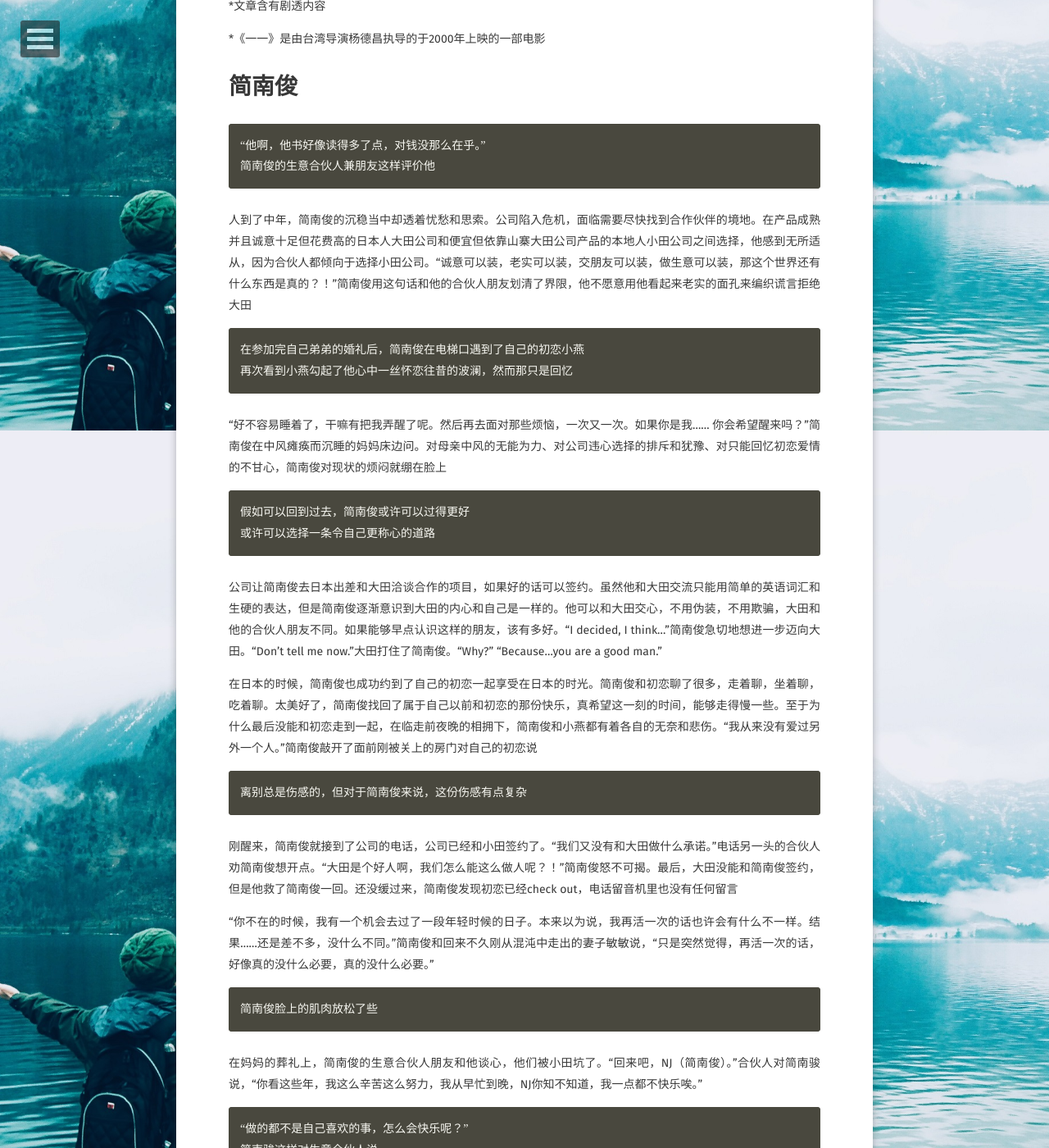
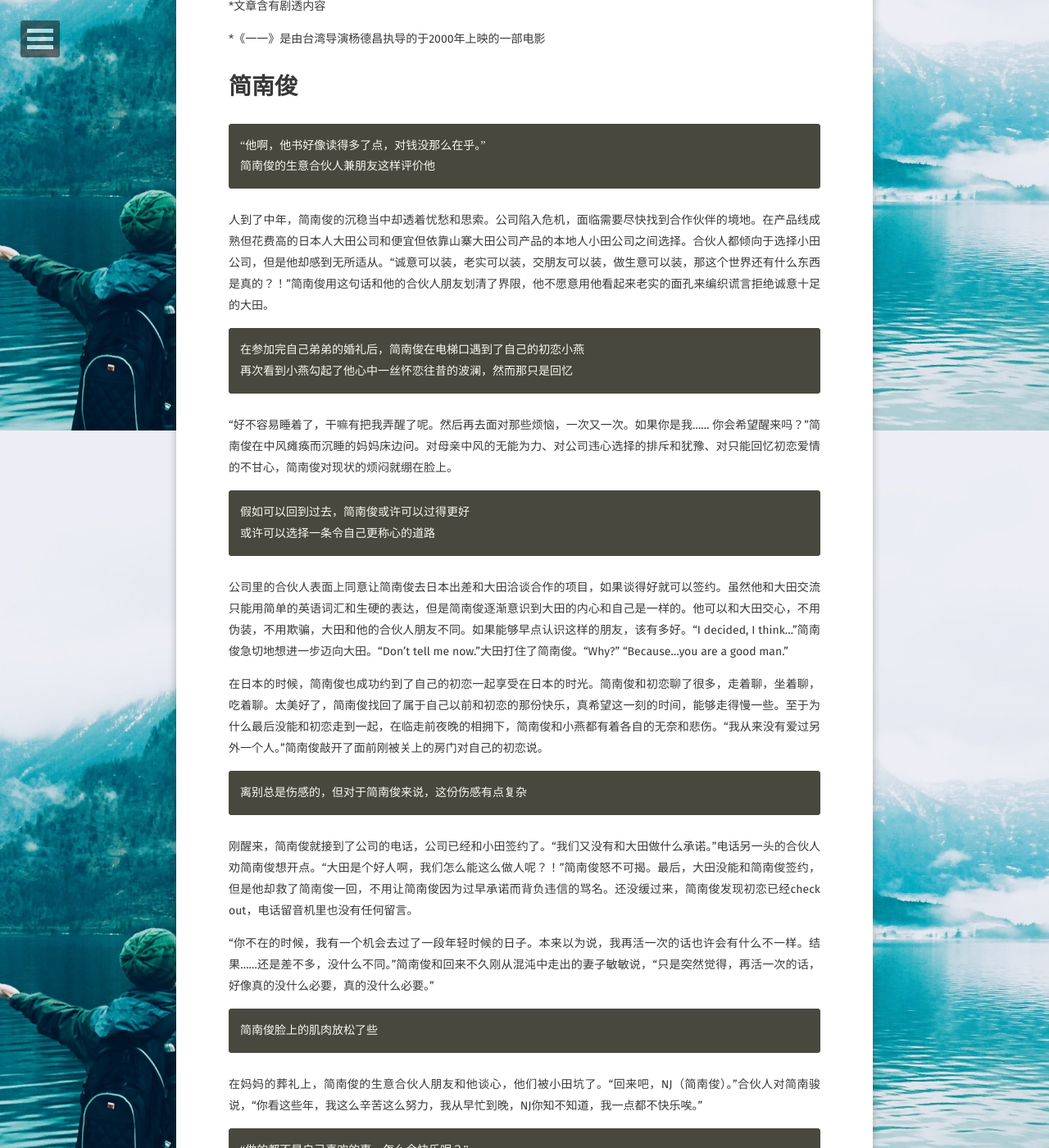
Before and after one commit to ligggnin/ligggnin.github.io, a Jekyll site: the page built from _posts/2017-01-02-film notes-a one and a two-NJ part.md, in a window 1280 px wide and 1400 px high, scrolled down 375 px. Shown: the whole window at 82% size. Built offline with Jekyll 4.4.1, drawn with Linux system fonts in a browser that asks for light colours; some web fonts are replaced; comment, search, counter and statistics services are not loaded.

Commit message:
Update 2017-01-02-film notes-a one and a two-NJ part.md

```diff
--- a/_posts/2017-01-02-film notes-a one and a two-NJ part.md
+++ b/_posts/2017-01-02-film notes-a one and a two-NJ part.md
@@ -17,23 +17,23 @@ comments: true
     “他啊，他书好像读得多了点，对钱没那么在乎。”
     简南俊的生意合伙人兼朋友这样评价他
 
-人到了中年，简南俊的沉稳当中却透着忧愁和思索。公司陷入危机，面临需要尽快找到合作伙伴的境地。在产品成熟并且诚意十足但花费高的日本人大田公司和便宜但依靠山寨大田公司产品的本地人小田公司之间选择，他感到无所适从，因为合伙人都倾向于选择小田公司。“诚意可以装，老实可以装，交朋友可以装，做生意可以装，那这个世界还有什么东西是真的？！”简南俊用这句话和他的合伙人朋友划清了界限，他不愿意用他看起来老实的面孔来编织谎言拒绝大田
+人到了中年，简南俊的沉稳当中却透着忧愁和思索。公司陷入危机，面临需要尽快找到合作伙伴的境地。在产品线成熟但花费高的日本人大田公司和便宜但依靠山寨大田公司产品的本地人小田公司之间选择。合伙人都倾向于选择小田公司，但是他却感到无所适从。“诚意可以装，老实可以装，交朋友可以装，做生意可以装，那这个世界还有什么东西是真的？！”简南俊用这句话和他的合伙人朋友划清了界限，他不愿意用他看起来老实的面孔来编织谎言拒绝诚意十足的大田。
 
     在参加完自己弟弟的婚礼后，简南俊在电梯口遇到了自己的初恋小燕
     再次看到小燕勾起了他心中一丝怀恋往昔的波澜，然而那只是回忆
 
-“好不容易睡着了，干嘛有把我弄醒了呢。然后再去面对那些烦恼，一次又一次。如果你是我…… 你会希望醒来吗？”简南俊在中风瘫痪而沉睡的妈妈床边问。对母亲中风的无能为力、对公司违心选择的排斥和犹豫、对只能回忆初恋爱情的不甘心，简南俊对现状的烦闷就绷在脸上
+“好不容易睡着了，干嘛有把我弄醒了呢。然后再去面对那些烦恼，一次又一次。如果你是我…… 你会希望醒来吗？”简南俊在中风瘫痪而沉睡的妈妈床边问。对母亲中风的无能为力、对公司违心选择的排斥和犹豫、对只能回忆初恋爱情的不甘心，简南俊对现状的烦闷就绷在脸上。
 
     假如可以回到过去，简南俊或许可以过得更好
     或许可以选择一条令自己更称心的道路
 
-公司让简南俊去日本出差和大田洽谈合作的项目，如果好的话可以签约。虽然他和大田交流只能用简单的英语词汇和生硬的表达，但是简南俊逐渐意识到大田的内心和自己是一样的。他可以和大田交心，不用伪装，不用欺骗，大田和他的合伙人朋友不同。如果能够早点认识这样的朋友，该有多好。“I decided, I think...”简南俊急切地想进一步迈向大田。“Don't tell me now.”大田打住了简南俊。“Why?” “Because...you are a good man.”
+公司里的合伙人表面上同意让简南俊去日本出差和大田洽谈合作的项目，如果谈得好就可以签约。虽然他和大田交流只能用简单的英语词汇和生硬的表达，但是简南俊逐渐意识到大田的内心和自己是一样的。他可以和大田交心，不用伪装，不用欺骗，大田和他的合伙人朋友不同。如果能够早点认识这样的朋友，该有多好。“I decided, I think...”简南俊急切地想进一步迈向大田。“Don't tell me now.”大田打住了简南俊。“Why?” “Because...you are a good man.”
 
-在日本的时候，简南俊也成功约到了自己的初恋一起享受在日本的时光。简南俊和初恋聊了很多，走着聊，坐着聊，吃着聊。太美好了，简南俊找回了属于自己以前和初恋的那份快乐，真希望这一刻的时间，能够走得慢一些。至于为什么最后没能和初恋走到一起，在临走前夜晚的相拥下，简南俊和小燕都有着各自的无奈和悲伤。“我从来没有爱过另外一个人。”简南俊敲开了面前刚被关上的房门对自己的初恋说
+在日本的时候，简南俊也成功约到了自己的初恋一起享受在日本的时光。简南俊和初恋聊了很多，走着聊，坐着聊，吃着聊。太美好了，简南俊找回了属于自己以前和初恋的那份快乐，真希望这一刻的时间，能够走得慢一些。至于为什么最后没能和初恋走到一起，在临走前夜晚的相拥下，简南俊和小燕都有着各自的无奈和悲伤。“我从来没有爱过另外一个人。”简南俊敲开了面前刚被关上的房门对自己的初恋说。
 
     离别总是伤感的，但对于简南俊来说，这份伤感有点复杂
 
-刚醒来，简南俊就接到了公司的电话，公司已经和小田签约了。“我们又没有和大田做什么承诺。”电话另一头的合伙人劝简南俊想开点。“大田是个好人啊，我们怎么能这么做人呢？！”简南俊怒不可揭。最后，大田没能和简南俊签约，但是他救了简南俊一回。还没缓过来，简南俊发现初恋已经check out，电话留音机里也没有任何留言
+刚醒来，简南俊就接到了公司的电话，公司已经和小田签约了。“我们又没有和大田做什么承诺。”电话另一头的合伙人劝简南俊想开点。“大田是个好人啊，我们怎么能这么做人呢？！”简南俊怒不可揭。最后，大田没能和简南俊签约，但是他却救了简南俊一回，不用让简南俊因为过早承诺而背负违信的骂名。还没缓过来，简南俊发现初恋已经check out，电话留音机里也没有任何留言。
 
 “你不在的时候，我有一个机会去过了一段年轻时候的日子。本来以为说，我再活一次的话也许会有什么不一样。结果……还是差不多，没什么不同。”简南俊和回来不久刚从混沌中走出的妻子敏敏说，“只是突然觉得，再活一次的话，好像真的没什么必要，真的没什么必要。”
 
```
